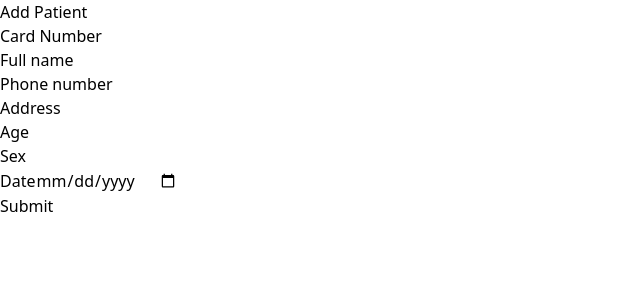
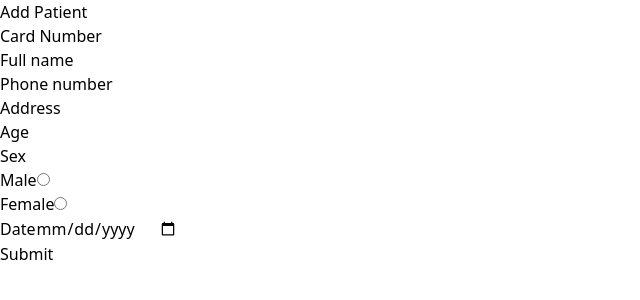
Before and after one commit to kawojue/toopcc-beta, a Next.js app in the folder client/: page /patients/add in a window 1280 px wide. Shown: the top 300 px of the page, without its empty margins (0-640 px from the left). Built offline with nearby package versions, Linux system fonts and the light colour scheme.

Commit message:
[edit] structure

```diff
--- a/client/app/patients/add/page.tsx
+++ b/client/app/patients/add/page.tsx
@@ -18,9 +18,10 @@ const page = () => {
         await axios.post(
             '/patients/add',
             JSON.stringify({
+                date: state.date ? parseISO(state.date).toISOString(): "",
                 card_no: state.card_no, fullname: state.fullname,
                 phone_no: state.phone_no, address: state.address,
-                sex: state.sex, age: state.age, date: parseISO(state.date).toISOString()
+                sex: state.sex, age: state.age,
             }),
             {
                 headers: {
@@ -56,15 +57,23 @@ const page = () => {
                     onChange={(e) => dispatch({ type: 'ADDR', payload: e.target.value })} />
                 </article>
                 <article>
-                    <div>
                         <label>Age</label>
                         <input value={state.age} type='number'
                         onChange={(e) => dispatch({ type: 'AGE', payload: e.target.value })} />
-                    </div>
+                </article>
+                <article>
+                    <p>Sex</p>
                     <div>
-                        <label>Sex</label>
-                        <input value={state.sex}
-                        onChange={(e) => dispatch({ type: 'SEX', payload: e.target.value })} />
+                        <div>
+                            <label htmlFor='male'>Male</label>
+                            <input value={state.sex} type="radio" id='male' name="sex"
+                            onChange={(e) => dispatch({ type: 'SEX', payload: e.target.value })} />
+                        </div>
+                        <div>
+                            <label htmlFor='female'>Female</label>
+                            <input value={state.sex} type="radio" id='female' name="sex"
+                            onChange={(e) => dispatch({ type: 'SEX', payload: e.target.value })} />
+                        </div>
                     </div>
                 </article>
                 <article>
```
